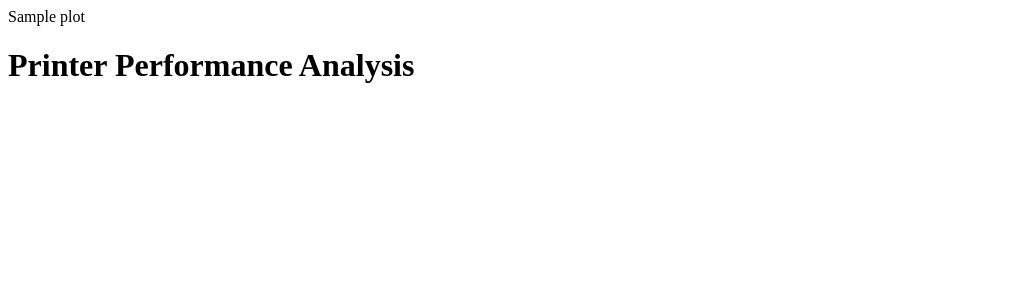
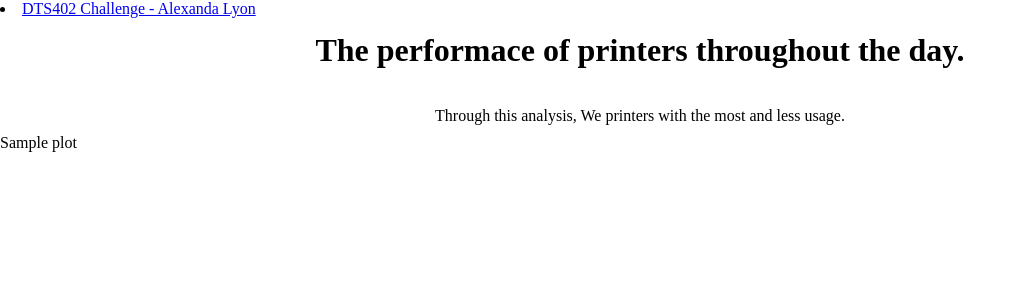
Before and after one commit to alexthelyon/printerActivityUni, a Flask app: template templates/printer_performance_analysis.html in a window 1280 px wide. Shown: the top 303 px of the page, without its empty margins (0-1026 px from the left). Run offline with Flask 3, Linux system fonts and the light colour scheme; the template is opened without the code that fills it: most values are stand-ins (such as "Sample title", 1, 10 or a date in 2020); parts of the project's set-up code (start-up, migrations or seed data) failed here and were passed over.

Commit message:
Big changes. Got a page working well

```diff
--- a/app.py
+++ b/app.py
@@ -2,6 +2,8 @@
 from flask import Flask, render_template
 import pandas as pd
 import plotly.express as px
+import numpy as np
+
 
 app = Flask(__name__)
 
@@ -15,17 +17,7 @@ def index():
 
 
 
-@app.route('/print_frequency_analysis')
-def print_frequency_analysis():
-    # Convert 'PrintStartTimestamp' to datetime
-    data['PrintStartTimestamp'] = pd.to_datetime(data['PrintStartTimestamp'].apply(lambda x: f"{pd.to_datetime('today').date()} {x}"))
-
-    # Resample data by hour and count print jobs
-    print_frequency = data.set_index('PrintStartTimestamp').resample('H').size().reset_index(name='Frequency')
-
-    # Line graph of print frequency over time
-    fig = px.line(print_frequency, x='PrintStartTimestamp', y='Frequency', title='Print Frequency Analysis')
-    return render_template('print_frequency_analysis.html', plot=fig.to_html(include_plotlyjs='cdn'))
+#@app.route('/print_frequency_analysis')
 
 
 
@@ -44,23 +36,59 @@ def printer_performance_analysis():
     fig = px.bar(printer_duration, x='PrinterName', y='PrintDurationSeconds', title='Printer Performance Analysis')
     return render_template('printer_performance_analysis.html', plot=fig.to_html(include_plotlyjs='cdn'))
 
+def print_frequency_analysis():
+    # Convert 'PrintStartTimestamp' to datetime
+    data['PrintStartTimestamp'] = pd.to_datetime(data['PrintStartTimestamp'].apply(lambda x: f"{pd.to_datetime('today').date()} {x}"))
+
+    # Resample data by hour and count print jobs
+    print_frequency = data.set_index('PrintStartTimestamp').resample('H').size().reset_index(name='Frequency')
+
+    # Line graph of print frequency over time
+    fig = px.line(print_frequency, x='PrintStartTimestamp', y='Frequency', title='Print Frequency Analysis')
+    return render_template('printer_performance_analysis.html', plot=fig.to_html(include_plotlyjs='cdn'))
+
+
 
 @app.route('/document_usage_analysis')
 def document_usage_analysis():
-    # Count of each document printed
-    document_counts = data['DocumentID'].value_counts().reset_index()
-    document_counts.columns = ['DocumentID', 'Count']
+    # Count the number of times each document is printed
+    document_counts = data['DocumentID'].value_counts()
 
-    # Group all documents except the top N most printed as "Others"
-    top_n = 10
-    top_documents = document_counts.head(top_n)
-    other_count = document_counts.iloc[top_n:]['Count'].sum()
-    top_documents.loc[top_n] = ['Others', other_count]
+    # Categorize documents based on the number of prints
+    bins = [1, 2, 3, 4, np.inf]
+    labels = ['Printed Once', 'Printed Twice', 'Printed Thrice', 'Printed Four Times or More']
+    document_counts_categorized = pd.cut(document_counts, bins=bins, labels=labels, right=False)
 
-    # Create a bar plot
-    fig = px.bar(top_documents, x='DocumentID', y='Count', title='Document Usage Analysis - Top {}'.format(top_n))
+    # Count the documents in each category
+    categorized_counts = document_counts_categorized.value_counts()
+
+    # Create a pie chart
+    fig = px.pie(names=categorized_counts.index, values=categorized_counts.values, title='Document Usage Analysis')
 
     return render_template('document_usage_analysis.html', plot=fig.to_html(include_plotlyjs='cdn'))
 
+
+
+@app.route('/efficient_printers_analysis')
+def efficient_printers_analysis():
+    # Calculate total print duration and count of prints for each printer
+    printer_summary = data.groupby('PrinterName').agg(
+        total_duration=('PrintDurationSeconds', 'sum'),
+        total_prints=('PrinterName', 'count')
+    ).reset_index()
+
+    # Calculate average print duration for each printer
+    printer_summary['average_duration'] = printer_summary['total_duration'] / printer_summary['total_prints']
+
+    # Calculate efficiency metric: inverse of average duration times total prints
+    # Higher efficiency means lower average duration and higher total prints
+    printer_summary['efficiency'] = 1 / (printer_summary['average_duration'] * printer_summary['total_prints'])
+
+    # Sort printers by efficiency and select top 10
+    top_efficient_printers = printer_summary.sort_values(by='efficiency', ascending=False).head(10)
+
+    return render_template('efficient_printers_analysis.html', printer_summary=top_efficient_printers)
+
+
 if __name__ == '__main__':
     app.run(debug=True)
--- a/templates/document_usage_analysis.html
+++ b/templates/document_usage_analysis.html
@@ -10,7 +10,6 @@
 <body>
     <h1>Document Usage Analysis</h1>
 
-    <h2>Top 10 Most Printed Documents</h2>
     <!-- Plot for Document Usage Analysis -->
     {{ plot | safe }}
 </body>
--- a/templates/index.html
+++ b/templates/index.html
@@ -14,6 +14,8 @@
         <li><a href="/printer_performance_analysis">Printer Performance Analysis</a></li>
         <li><a href="/print_frequency_analysis">Printer Frequency Analysis</a></li>
         <li><a href="/document_usage_analysis">Document Usage Analysis</a></li>
+        <li><a href="/efficient_printers_analysis">Efficiency of Printers</a></li>
+
 
         <!-- Add links for other analyses -->
     </ul>
--- a/templates/printer_performance_analysis.html
+++ b/templates/printer_performance_analysis.html
@@ -1,13 +1,53 @@
 <!-- templates/printer_performance_analysis.html -->
 <!DOCTYPE html>
 <html lang="en">
+
+<body>
+
+    <div id="HomeButton">
+        <li><a href="/index">DTS402 Challenge - Alexanda Lyon</a></li>
+
+    </div>
+
+
+
+
+    <div id="textContainer">
+        <div id="PrintPerformanceAnalysis">
+            <h1>The performace of printers throughout the day.</h1>
+        </div>
+        <div id="description">
+            <p>Through this analysis, We printers with the most and less usage.</p>
+        </div>
+    </div>
+
+
+
+
+</body>
+
+
 <head>
     <meta charset="UTF-8">
     <meta name="viewport" content="width=device-width, initial-scale=1.0">
     <title>Printer Performance Analysis</title>
     {{ plot|safe }}
 </head>
-<body>
-    <h1>Printer Performance Analysis</h1>
-</body>
+
+
+<style>
+        body, html {
+        height: 38%;
+        margin: 0;
+        padding: 0;
+    }
+    #textContainer {
+        display: flex;
+        flex-direction: column;
+        justify-content: center;
+        align-items: center;
+        height: 100%;
+    }
+</style>
+
 </html>
```
Also changed, not shown: templates/efficient_printers_analysis.html (added, +34 -0 lines), templates/print_frequency_analysis.html (+34 -4 lines).
